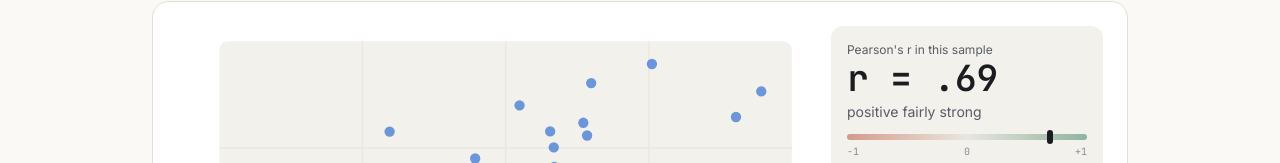
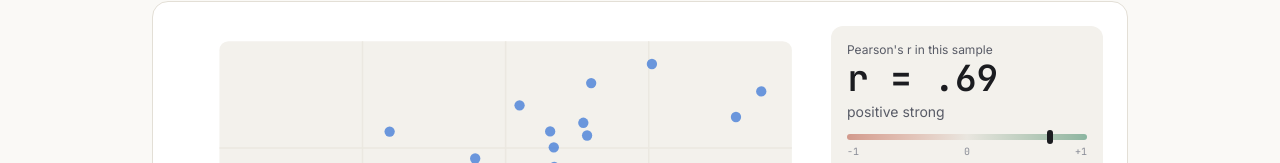
Before and after one commit to antalbalint97/qda2-elte-2026-fall, a Next.js app: page /correlation in a window 1280 px wide. Shown: the part 637-800 px from the top of the page. Built offline with nearby package versions, Linux system fonts and the light colour scheme.

Commit message:
use course correlation strength thresholds

```diff
--- a/src/components/modules/correlation/Playground.tsx
+++ b/src/components/modules/correlation/Playground.tsx
@@ -12,10 +12,9 @@ const PRESETS = [-0.9, -0.5, 0, 0.5, 0.9];
 
 function strengthWord(r: number) {
   const a = Math.abs(r);
-  if (a < 0.1) return "no linear association";
-  if (a < 0.3) return "weak";
-  if (a < 0.5) return "moderate";
-  if (a < 0.7) return "fairly strong";
+  if (a < 0.005) return "no linear association";
+  if (a <= 0.2) return "weak";
+  if (a <= 0.4) return "moderate";
   return "strong";
 }
 
```
